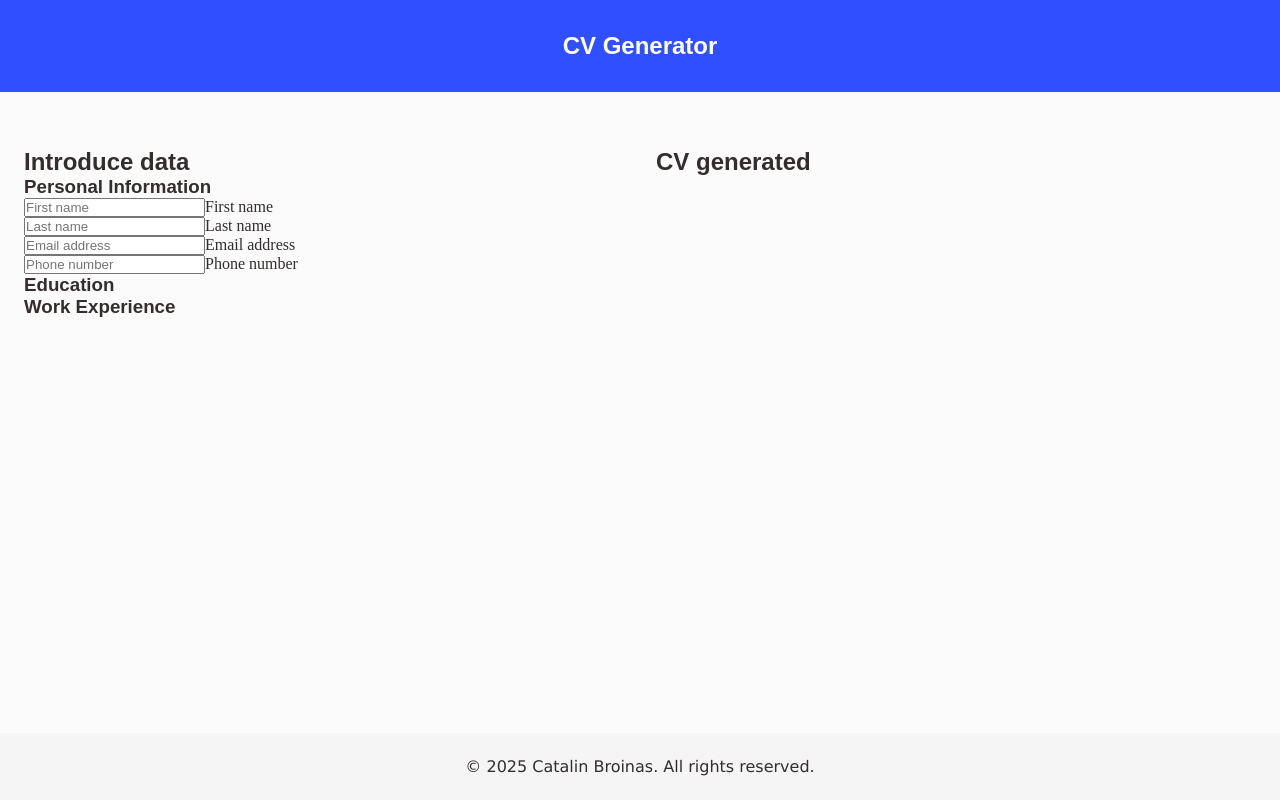
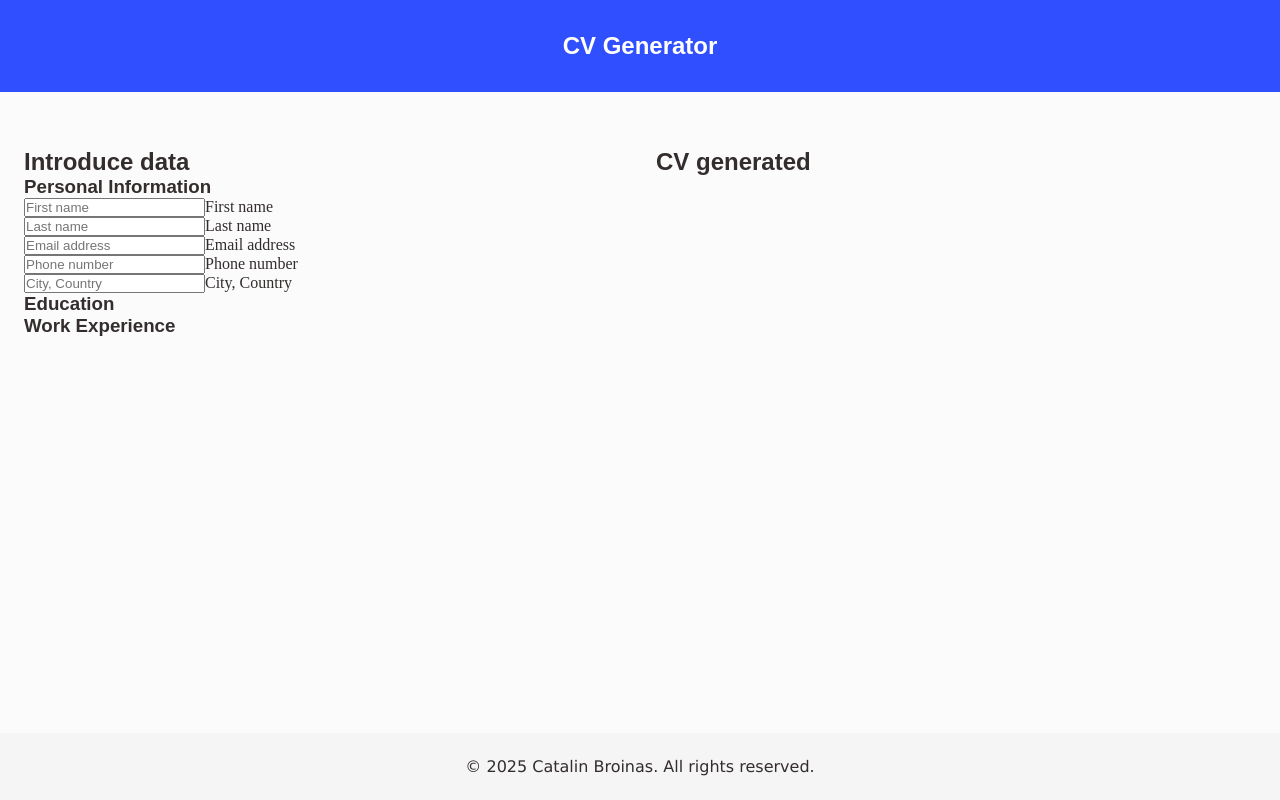
Before and after one commit to catalinbroinas/cv-application, a React (Vite) app: page / in a window 1280 px wide. Built offline with nearby package versions, Linux system fonts and the light colour scheme.

Commit message:
feat: add address field in personal information

```diff
--- a/src/components/forms/PersonalDataForm.jsx
+++ b/src/components/forms/PersonalDataForm.jsx
@@ -27,6 +27,13 @@ function PersonalDataForm() {
                     <label htmlFor="phone" className="form-label">Phone number</label>
                 </div>
             </div>
+
+            <div className="form-group">
+                <div className="form-outline">
+                    <input type="text" id="address" className="form-control" placeholder="City, Country" />
+                    <label htmlFor="address" className="form-label">City, Country</label>
+                </div>
+            </div>
         </form>
     );
 }
```
